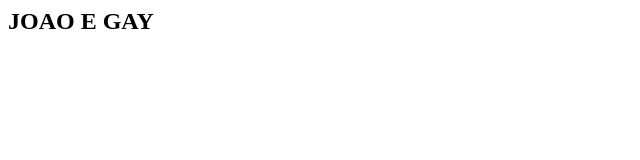
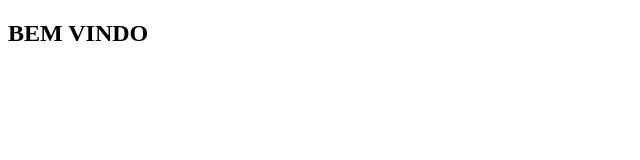
Before and after one commit to Douglas2k/2-c-Douglas, a plain HTML site: page index.html in a window 1280 px wide. Shown: the whole page, without its empty margins (0-640 px from the left). Drawn offline with Linux system fonts and the light colour scheme.

Commit message:
Add files via upload

```diff
--- a/index.html
+++ b/index.html
@@ -1 +1,12 @@
-<h2>JOAO E GAY</h2>
+<!DOCTYPE html>
+<html lang="pt-br">
+<head>
+    <meta charset="UTF-8">
+    <meta name="viewport" content="width=device-width, initial-scale=1.0">
+    <title>BEM 10</title>
+</head>
+<body>
+
+</body>
+</html>
+<h2>BEM VINDO</h2>
```
